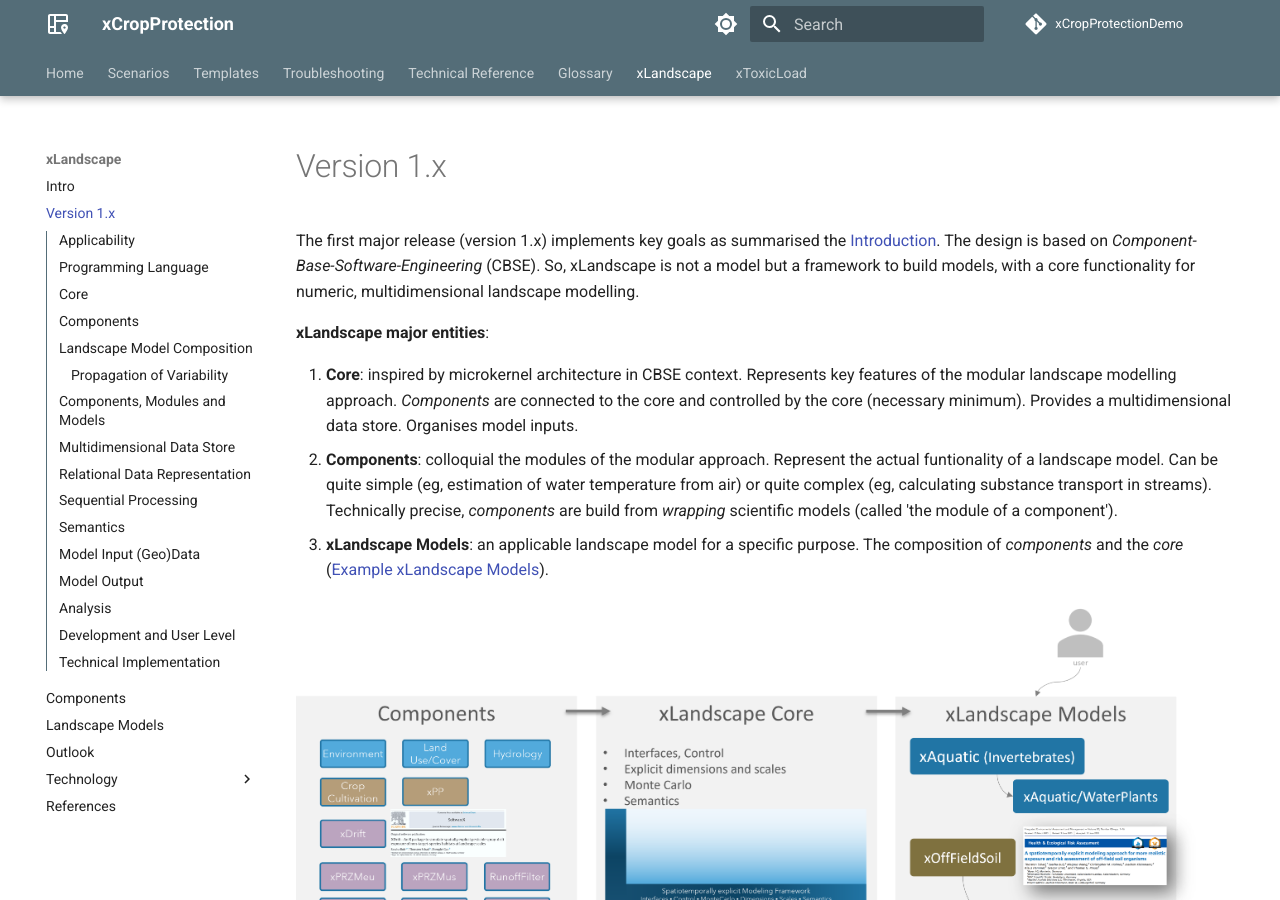
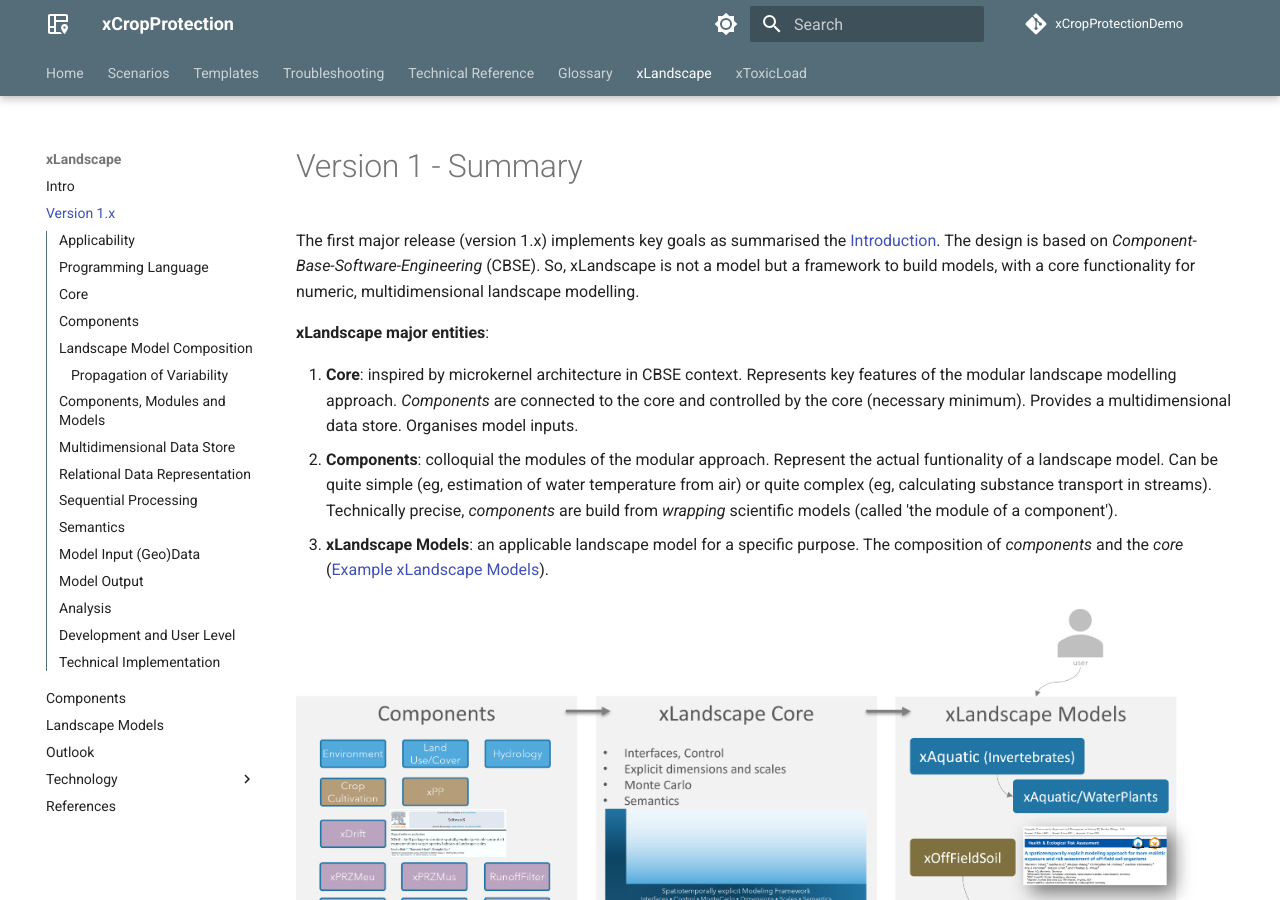
Before and after one commit to xlandscape/xCropProtectionDemoDoc, an MkDocs documentation site: the page built from docs/xLandscape/xLandscape-v1x.md, in a window 1280 px wide and 900 px high. Built offline with MkDocs 1.6.1 and Material for MkDocs 9.7.7, drawn with Linux system fonts in a browser that asks for light colours; comment, search, counter and statistics services are not loaded.

Commit message:
draft 'xLandscape' section

```diff
--- a/docs/xLandscape/xLandscape-v1x.md
+++ b/docs/xLandscape/xLandscape-v1x.md
@@ -1,4 +1,4 @@
-# Version 1.x
+# Version 1 - Summary
 
 The first major release (version 1.x) implements key goals as summarised the [Introduction][Today-need for a model]. The design is based on *Component-Base-Software-Engineering* (CBSE). So, xLandscape is not a model but a framework to build models, with a core functionality for numeric, multidimensional landscape modelling.
 
```
